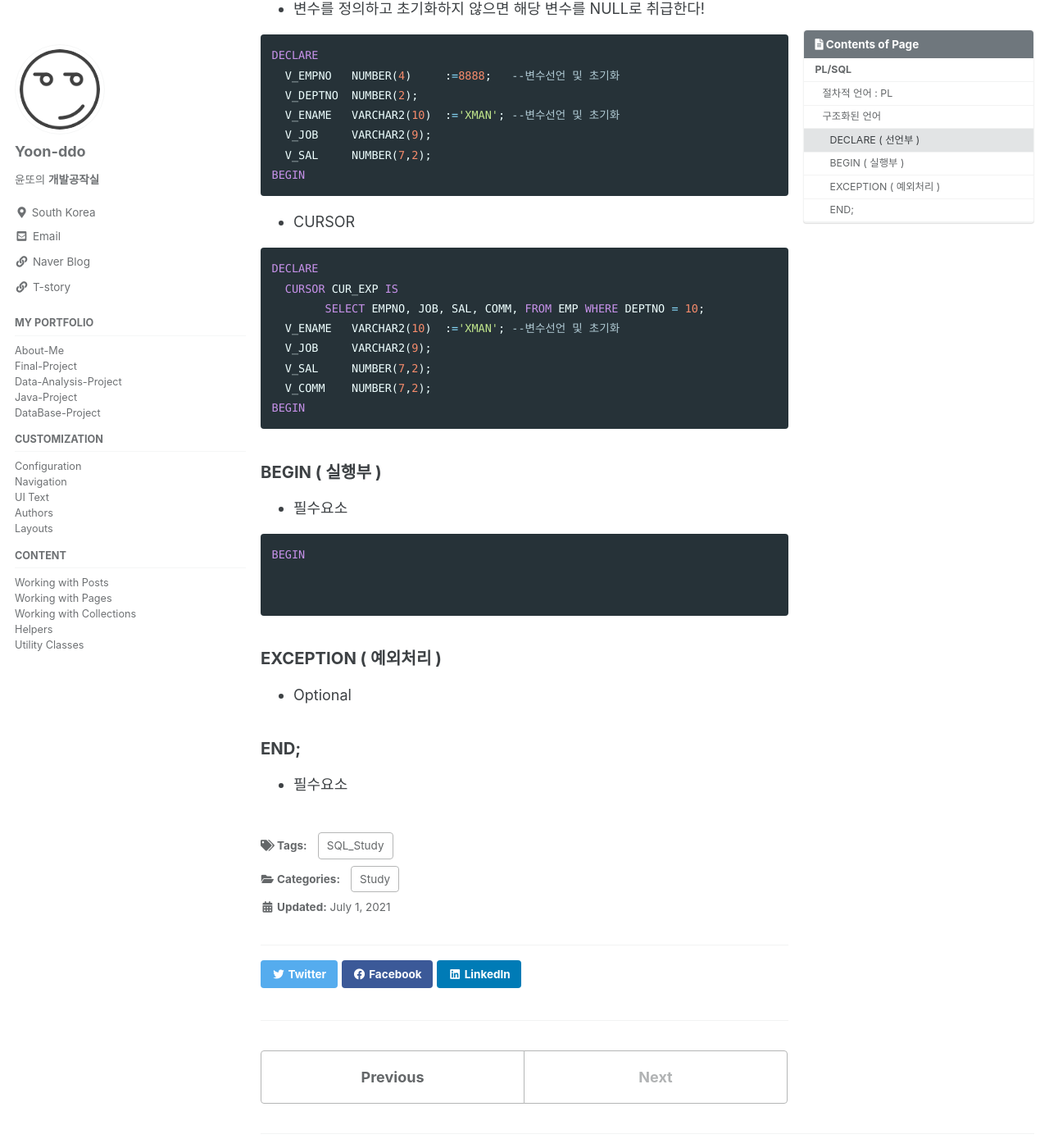
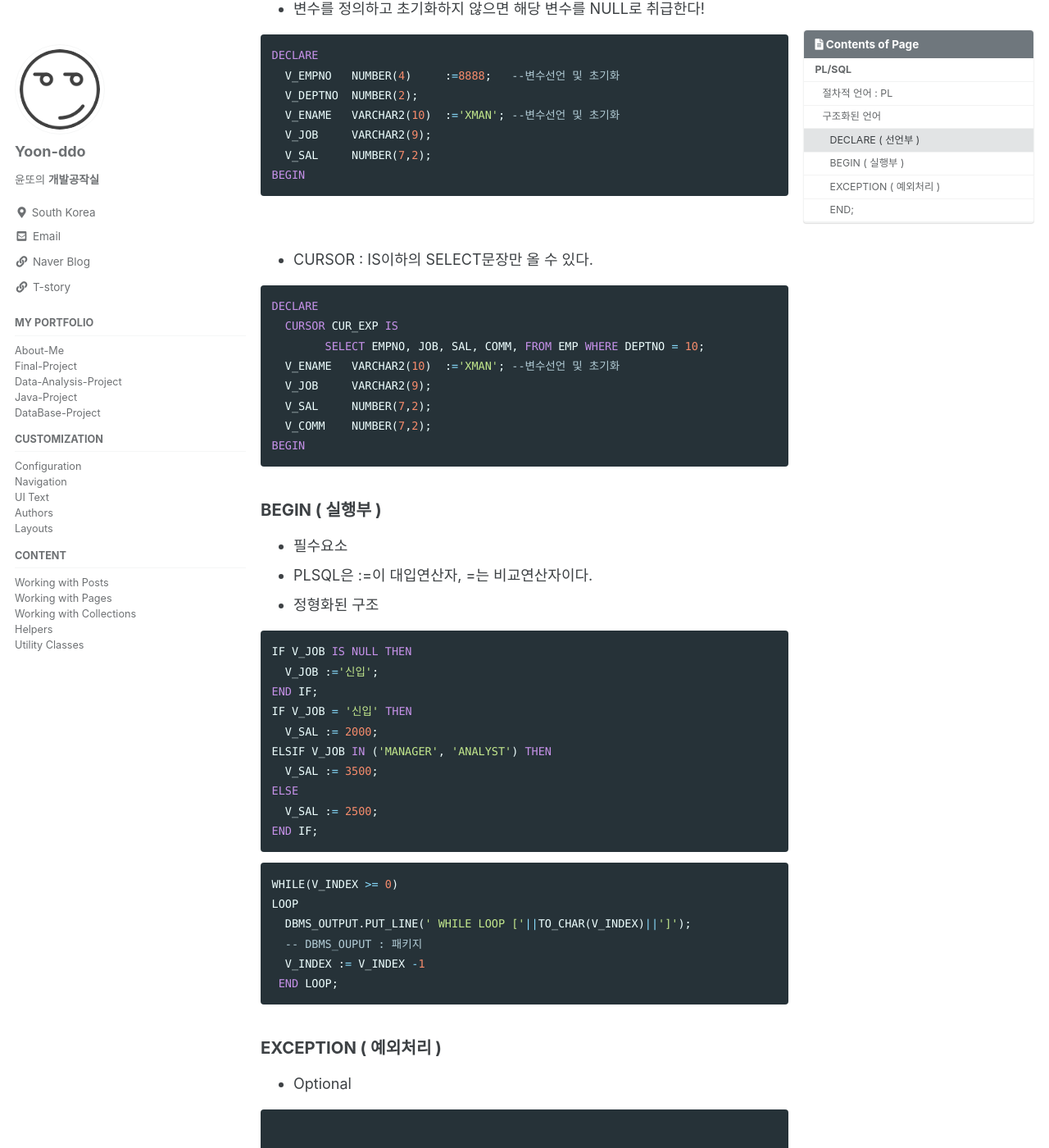
Before and after one commit to Yoon-ddo/Yoon-ddo.github.io, a Jekyll site: the page built from _posts/2021-07-01-PL SQL.md, in a window 1280 px wide and 1400 px high, scrolled down 1133 px. Shown: the whole window at 82% size. Built offline with Jekyll 4.4.1, drawn with Linux system fonts in a browser that asks for light colours; cached includes are drawn as plain includes.

Commit message:
Update 2021-07-01-PL SQL.md

````diff
--- a/_posts/2021-07-01-PL SQL.md
+++ b/_posts/2021-07-01-PL SQL.md
@@ -44,7 +44,9 @@ DECLARE
 BEGIN
 ```
 
-* CURSOR
+<br>
+
+* CURSOR : IS이하의 SELECT문장만 올 수 있다.
 
 ```sql
 DECLARE
@@ -59,15 +61,38 @@ BEGIN
 
 ### BEGIN ( 실행부 )
 * 필수요소
+* PLSQL은 :=이 대입연산자, =는 비교연산자이다.
+* 정형화된 구조
 
 ```sql
-BEGIN
+IF V_JOB IS NULL THEN
+  V_JOB :='신입';
+END IF;
+IF V_JOB = '신입' THEN
+  V_SAL := 2000;
+ELSIF V_JOB IN ('MANAGER', 'ANALYST') THEN
+  V_SAL := 3500;
+ELSE
+  V_SAL := 2500;
+END IF;
+```
 
-
+```sql
+WHILE(V_INDEX >= 0)
+LOOP
+  DBMS_OUTPUT.PUT_LINE(' WHILE LOOP ['||TO_CHAR(V_INDEX)||']');
+  -- DBMS_OUPUT : 패키지
+  V_INDEX := V_INDEX -1
+ END LOOP;
 ```
 
 ### EXCEPTION ( 예외처리 )
 * Optional
 
+```sql
+
+
+```
+
 ### END;
 * 필수요소
````
